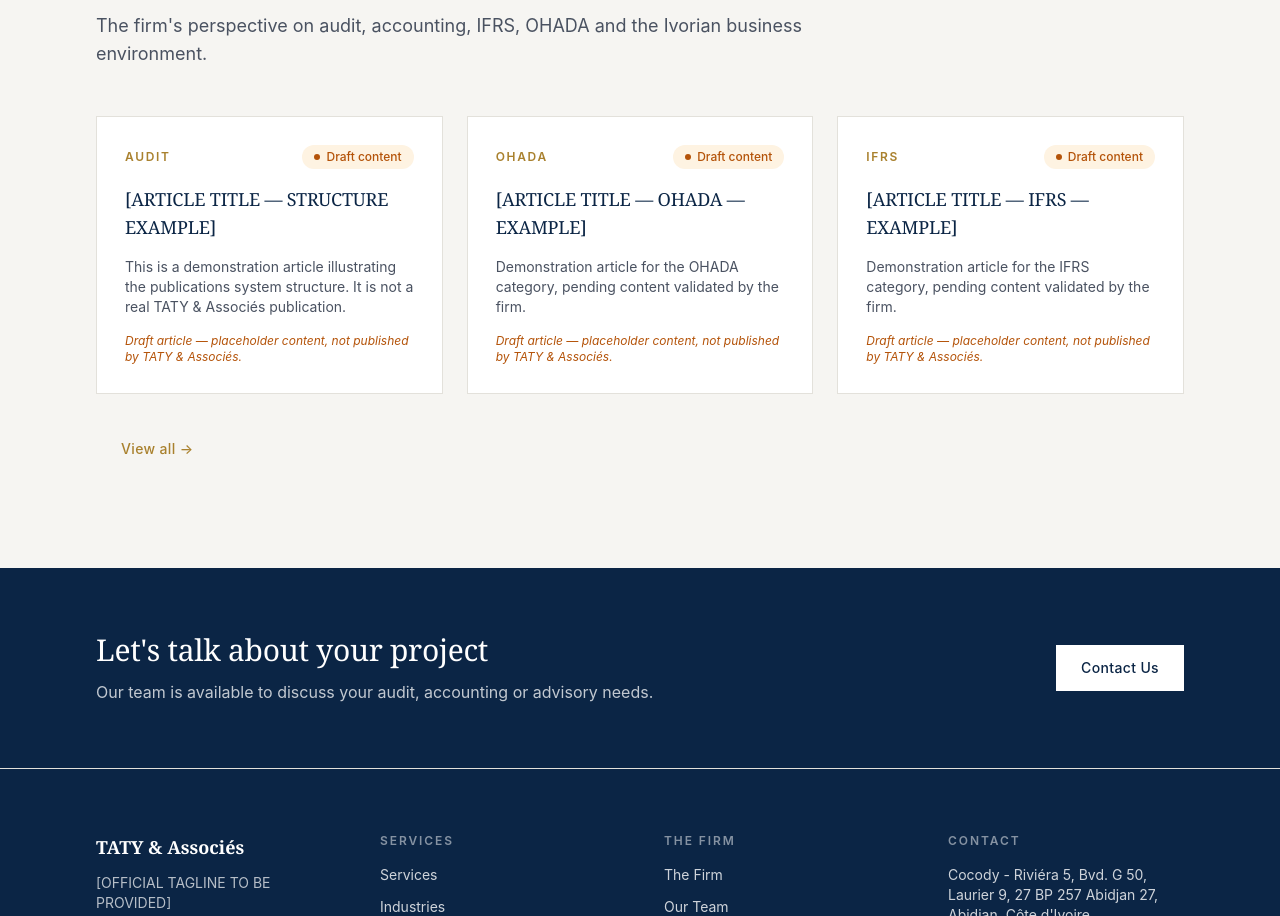
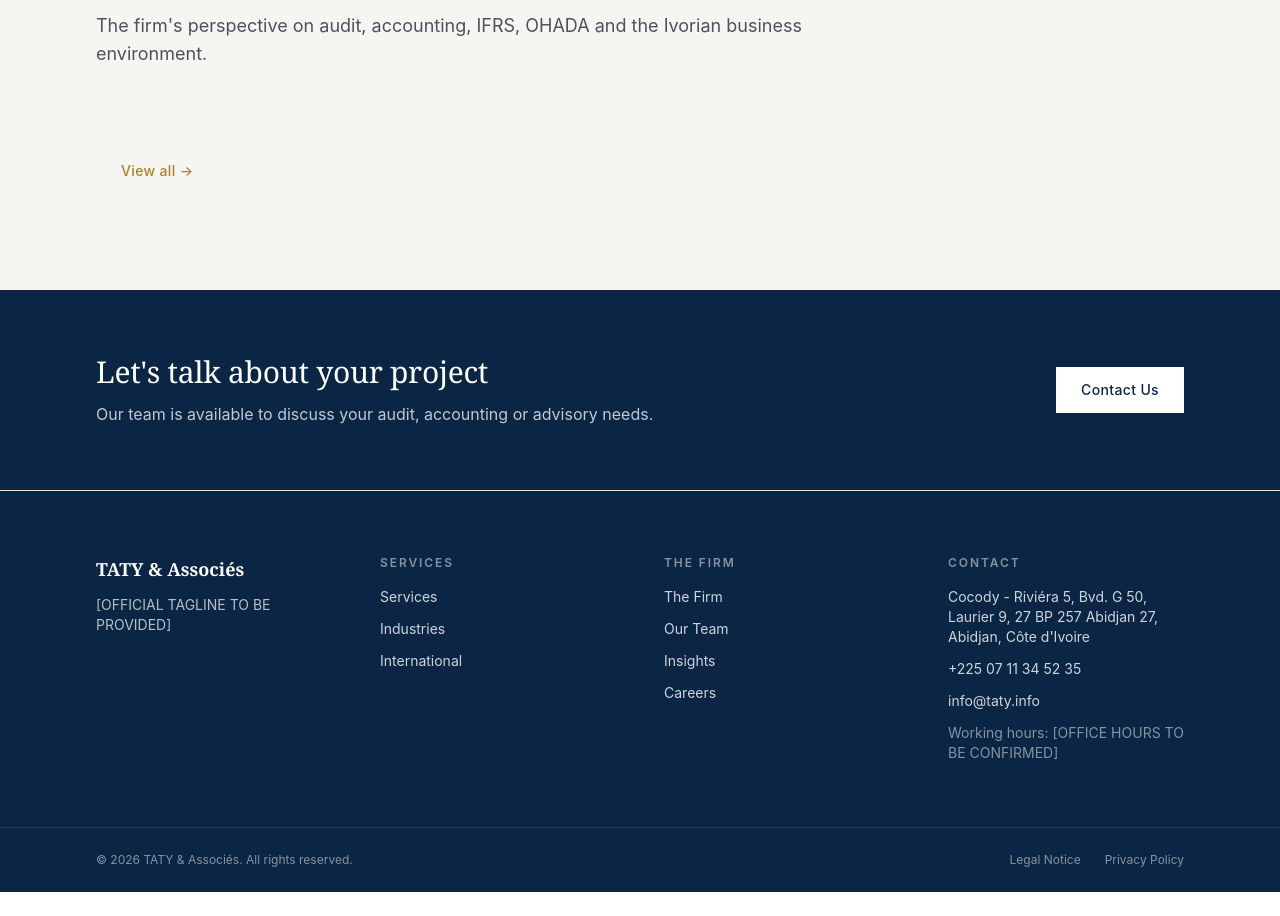
Before and after one commit to kyayoun-sudo/taty-website, a Next.js app: page /en in a window 1280 px wide. Shown: the part 3776-4692 px from the top of the page. After the commit the page ends 4668 px from the top, so only its background shows below. Built offline with nearby package versions, Linux system fonts and the light colour scheme.

Commit message:
Enhance insights with publication loading functionality
Added support for loading publications from the file system and updated the insights structure to include a new 'publication' category.

```diff
--- a/content/insights.ts
+++ b/content/insights.ts
@@ -1,3 +1,5 @@
+import { readdirSync } from "node:fs";
+import path from "node:path";
 import type { LocalizedText } from "@/lib/i18n";
 import type { ContentStatus } from "@/lib/content-status";
 
@@ -10,9 +12,13 @@
   | "esg"
   | "finance"
   | "business-environment"
-  | "industry";
+  | "industry"
+  | "publication";
 
-export const insightCategoryLabels: Record<InsightCategory, LocalizedText> = {
+export const insightCategoryLabels: Record<
+  InsightCategory,
+  LocalizedText
+> = {
   audit: { fr: "Audit", en: "Audit" },
   accounting: { fr: "Comptabilité", en: "Accounting" },
   ohada: { fr: "OHADA", en: "OHADA" },
@@ -20,8 +26,18 @@
   tax: { fr: "Fiscalité", en: "Tax" },
   esg: { fr: "ESG", en: "ESG" },
   finance: { fr: "Finance", en: "Finance" },
-  "business-environment": { fr: "Environnement des affaires en Côte d'Ivoire", en: "Côte d'Ivoire business environment" },
-  industry: { fr: "Analyses sectorielles", en: "Industry insights" },
+  "business-environment": {
+    fr: "Environnement des affaires en Côte d'Ivoire",
+    en: "Côte d'Ivoire business environment",
+  },
+  industry: {
+    fr: "Analyses sectorielles",
+    en: "Industry insights",
+  },
+  publication: {
+    fr: "Publication",
+    en: "Publication",
+  },
 };
 
 export interface InsightArticle {
@@ -31,66 +47,76 @@
   title: LocalizedText;
   excerpt: LocalizedText;
   body: LocalizedText;
-  publishedAt: string | null; // ISO date, null while unconfirmed
-  isPlaceholder: boolean; // true = demonstration content, never a real TATY publication
+  publishedAt: string | null;
+  isPlaceholder: boolean;
+  pdfUrl?: string;
 }
 
-/**
- * Placeholder articles ONLY, clearly labelled as draft demonstration
- * content in the UI. Replace with real, approved publications before
- * removing the "draft" status.
- */
-export const insights: InsightArticle[] = [
-  {
-    slug: "exemple-article-audit",
-    status: "draft",
-    category: "audit",
-    isPlaceholder: true,
-    publishedAt: null,
-    title: { fr: "[TITRE D'ARTICLE — EXEMPLE DE STRUCTURE]", en: "[ARTICLE TITLE — STRUCTURE EXAMPLE]" },
-    excerpt: {
-      fr: "Ceci est un article de démonstration illustrant la structure du système de publications. Il ne s'agit pas d'une publication réelle de TATY & Associés.",
-      en: "This is a demonstration article illustrating the publications system structure. It is not a real TATY & Associés publication.",
-    },
-    body: {
-      fr: "[CONTENU DE L'ARTICLE À FOURNIR PAR TATY & ASSOCIÉS]",
-      en: "[ARTICLE CONTENT TO BE PROVIDED BY TATY & ASSOCIÉS]",
-    },
-  },
-  {
-    slug: "exemple-article-ohada",
-    status: "draft",
-    category: "ohada",
-    isPlaceholder: true,
-    publishedAt: null,
-    title: { fr: "[TITRE D'ARTICLE — OHADA — EXEMPLE]", en: "[ARTICLE TITLE — OHADA — EXAMPLE]" },
-    excerpt: {
-      fr: "Article de démonstration pour la catégorie OHADA, en attente de contenu validé par le cabinet.",
-      en: "Demonstration article for the OHADA category, pending content validated by the firm.",
-    },
-    body: {
-      fr: "[CONTENU DE L'ARTICLE À FOURNIR PAR TATY & ASSOCIÉS]",
-      en: "[ARTICLE CONTENT TO BE PROVIDED BY TATY & ASSOCIÉS]",
-    },
-  },
-  {
-    slug: "exemple-article-ifrs",
-    status: "draft",
-    category: "ifrs",
-    isPlaceholder: true,
-    publishedAt: null,
-    title: { fr: "[TITRE D'ARTICLE — IFRS — EXEMPLE]", en: "[ARTICLE TITLE — IFRS — EXAMPLE]" },
-    excerpt: {
-      fr: "Article de démonstration pour la catégorie IFRS, en attente de contenu validé par le cabinet.",
-      en: "Demonstration article for the IFRS category, pending content validated by the firm.",
-    },
-    body: {
-      fr: "[CONTENU DE L'ARTICLE À FOURNIR PAR TATY & ASSOCIÉS]",
-      en: "[ARTICLE CONTENT TO BE PROVIDED BY TATY & ASSOCIÉS]",
-    },
-  },
-];
+const publicationsDirectory = path.join(
+  process.cwd(),
+  "public",
+  "assets",
+  "publications",
+);
+
+function loadPublications(): InsightArticle[] {
+  let entries: ReturnType<typeof readdirSync>;
+
+  try {
+    entries = readdirSync(publicationsDirectory);
+  } catch (error) {
+    if ((error as NodeJS.ErrnoException).code === "ENOENT") {
+      return [];
+    }
+
+    throw error;
+  }
+
+  return entries
+    .filter((filename) => /\.pdf$/i.test(filename))
+    .filter((filename) =>
+      readdirSync(publicationsDirectory, {
+        withFileTypes: true,
+      }).some(
+        (entry) =>
+          entry.name === filename && entry.isFile(),
+      ),
+    )
+    .sort((a, b) => a.localeCompare(b, "fr"))
+    .map((filename) => {
+      const title = filename
+        .replace(/\.pdf$/i, "")
+        .replace(/[_-]+/g, " ")
+        .trim();
+
+      // L'encodage hexadécimal évite les collisions entre fichiers.
+      const slug = `pdf-${Buffer.from(filename, "utf8").toString("hex")}`;
+
+      return {
+        slug,
+        status: "confirmed",
+        category: "publication",
+        title: {
+          fr: title,
+          en: title,
+        },
+        excerpt: {
+          fr: "Consulter la publication au format PDF.",
+          en: "Read the publication in PDF format.",
+        },
+        body: {
+          fr: "",
+          en: "",
+        },
+        publishedAt: null,
+        isPlaceholder: false,
+        pdfUrl: `/assets/publications/${encodeURIComponent(filename)}`,
+      };
+    });
+}
+
+export const insights: InsightArticle[] = loadPublications();
 
 export function getInsightBySlug(slug: string) {
-  return insights.find((a) => a.slug === slug);
+  return insights.find((article) => article.slug === slug);
 }
```
